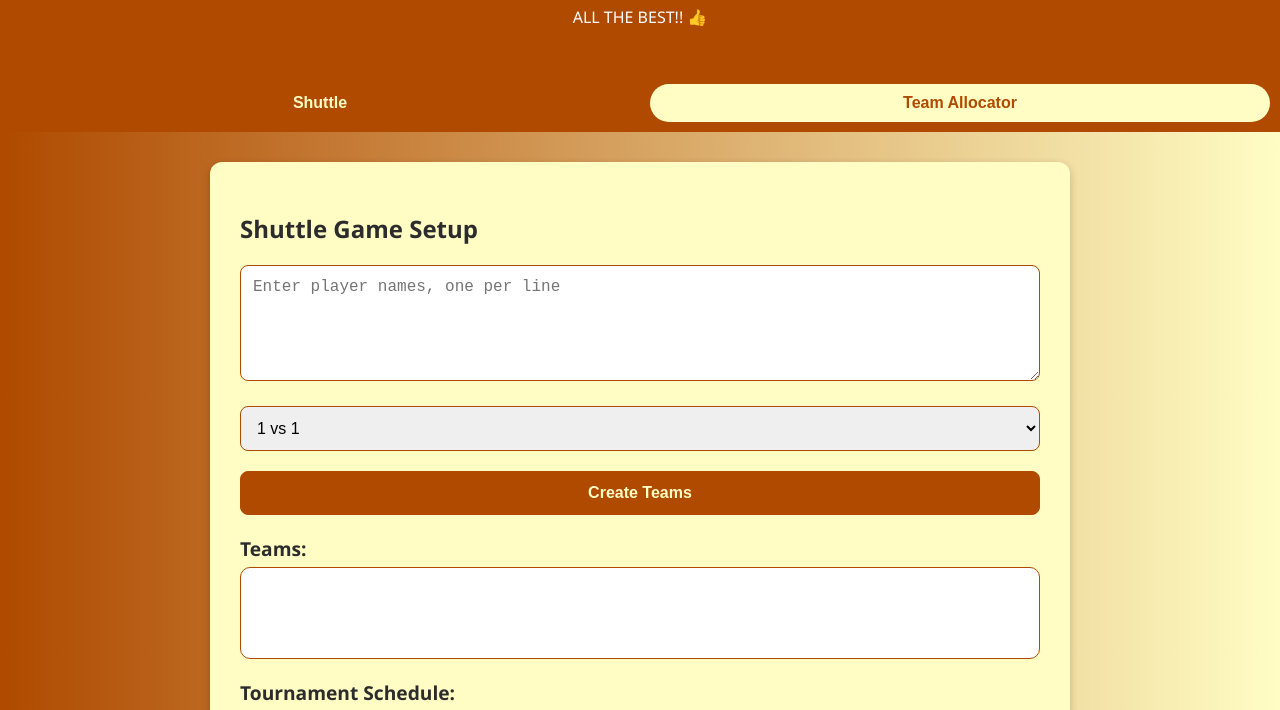
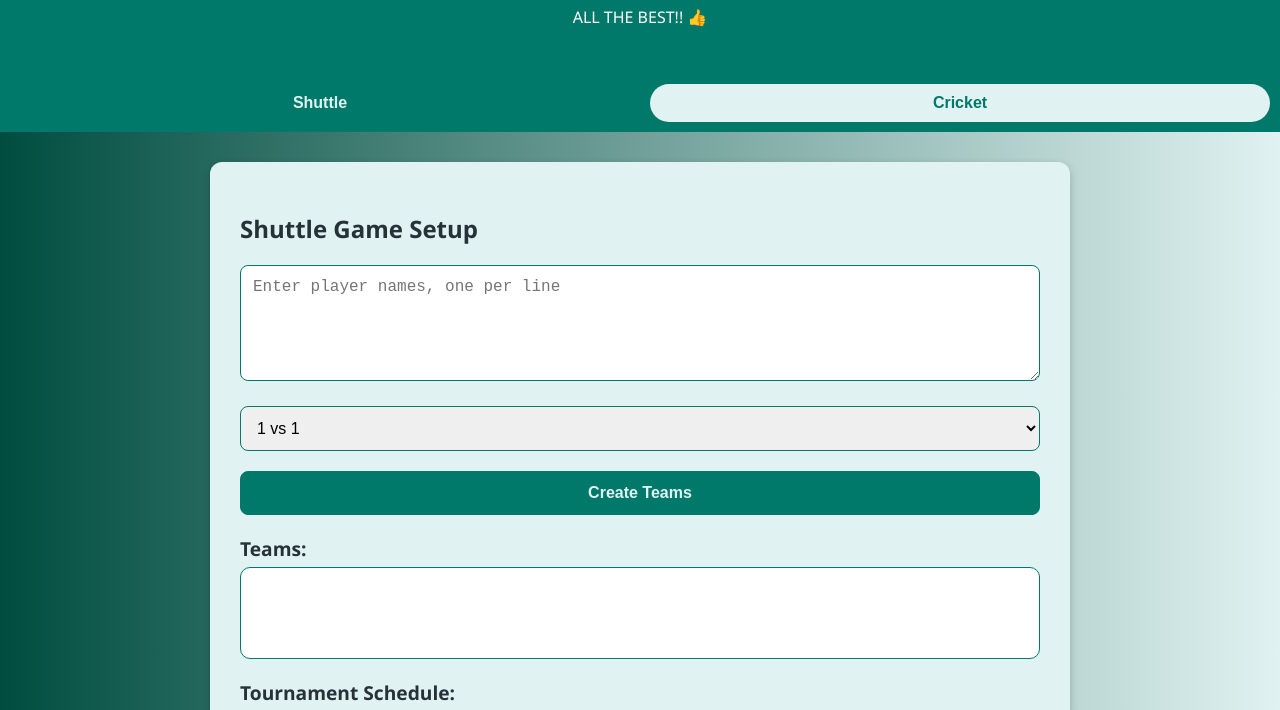
Before and after one commit to swaroop-jagu14/Team_Allocator, a plain HTML site: page index.html in a window 1280 px wide. Shown: the part 110-820 px from the top of the page. Drawn offline with Linux system fonts and the light colour scheme.

Commit message:
index.html

```diff
--- a/index.html
+++ b/index.html
@@ -9,14 +9,14 @@
             font-family: 'Segoe UI', Tahoma, Geneva, Verdana, sans-serif;
             margin: 0;
             padding: 0;
-            background: linear-gradient(to right, #af4a00, #fffdc4);
-            color: #2c2c2c;
+            background: linear-gradient(to right, #004D40, #E0F2F1);
+            color: #263238;
         }
 
         header {
             text-align: center;
             padding: 30px;
-            background-color: #af4a00;
+            background-color: #00796B;
             color: #fff;
             box-shadow: 0 4px 6px rgba(0,0,0,0.3);
         }
@@ -24,7 +24,7 @@
         .tabs {
             display: flex;
             justify-content: center;
-            background-color: #af4a00;
+            background-color: #00796B;
             padding: 10px 0;
         }
 
@@ -32,8 +32,8 @@
             padding: 10px 25px;
             margin: 0 10px;
             border: none;
-            background-color: #fffdc4;
-            color: #af4a00;
+            background-color: #E0F2F1;
+            color: #00796B;
             cursor: pointer;
             font-weight: bold;
             font-size: 1rem;
@@ -42,15 +42,15 @@
         }
 
         .tabs button.active, .tabs button:hover {
-            background-color: #af4a00;
-            color: #fffdc4;
+            background-color: #00796B;
+            color: #E0F2F1;
         }
 
         .content {
             max-width: 800px;
             margin: 30px auto;
             padding: 30px;
-            background-color: #fffdc4;
+            background-color: #E0F2F1;
             border-radius: 12px;
             box-shadow: 0 3px 8px rgba(0, 0, 0, 0.2);
         }
@@ -61,25 +61,25 @@
             margin-bottom: 20px;
             font-size: 1rem;
             border-radius: 8px;
-            border: 1px solid #af4a00;
+            border: 1px solid #00796B;
             box-sizing: border-box;
         }
 
         button {
-            background-color: #af4a00;
-            color: #fffdc4;
+            background-color: #00796B;
+            color: #E0F2F1;
             font-weight: bold;
             transition: background-color 0.3s;
         }
 
         button:hover {
-            background-color: #a04000;
+            background-color: #004D40;
         }
 
         .box-result {
             background-color: #fff;
             padding: 15px;
-            border: 1px solid #af4a00;
+            border: 1px solid #00796B;
             border-radius: 10px;
             white-space: pre-wrap;
             margin-bottom: 20px;
@@ -94,7 +94,7 @@
 
         .joker {
             font-style: italic;
-            color: #af4a00;
+            color: #00796B;
             margin-top: 10px;
         }
 
@@ -120,24 +120,24 @@
             font-size: 2rem;
             padding: 20px;
             border-radius: 12px;
-            border: 2px solid #af4a00;
-            background-color: #fffdc4;
+            border: 2px solid #00796B;
+            background-color: #E0F2F1;
             transition: all 0.3s ease;
             width: 80px;
             text-align: center;
         }
 
         .box:hover {
-            background-color: #ffe08a;
+            background-color: #B2DFDB;
         }
 
         .play-again {
             margin-top: 20px;
             padding: 10px 25px;
             border-radius: 8px;
-            background-color: #af4a00;
+            background-color: #00796B;
             font-size: 1rem;
-            color: #fffdc4;
+            color: #E0F2F1;
             display: none;
         }
     </style>
@@ -150,7 +150,7 @@
 
     <div class="tabs">
         <button id="shuttleTab" class="active" onclick="showTab('shuttle')">Shuttle</button>
-        <button id="teamAllocatorTab" onclick="showTab('teamAllocator')">Team Allocator</button>
+        <button id="teamAllocatorTab" onclick="showTab('teamAllocator')">Cricket</button>
     </div>
 
     <!-- Shuttle Section -->
@@ -286,7 +286,7 @@
                 const box = document.getElementById(`box${i}`);
                 box.textContent = '🎁';
                 box.style.pointerEvents = 'auto';
-                box.style.backgroundColor = '#fffdc4';
+                box.style.backgroundColor = '#E0F2F1';
             }
 
             ballBoxIndex = Math.floor(Math.random() * 2);
```
